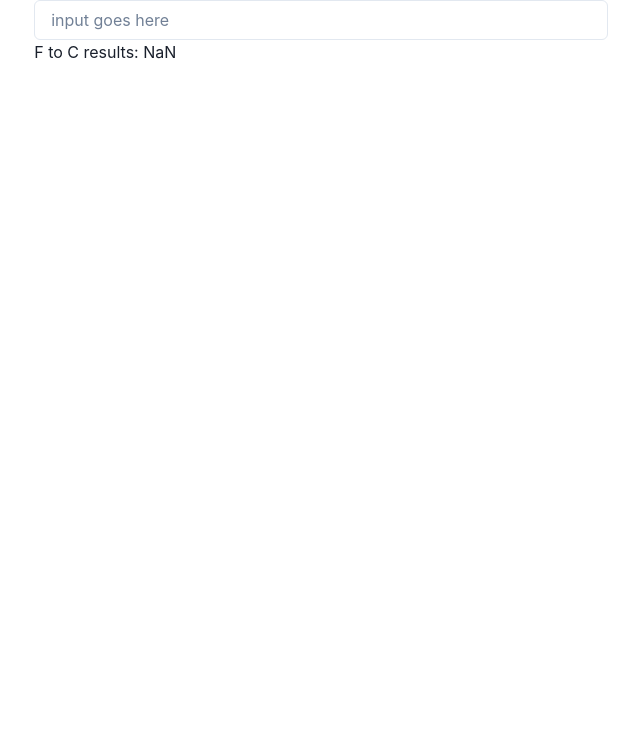
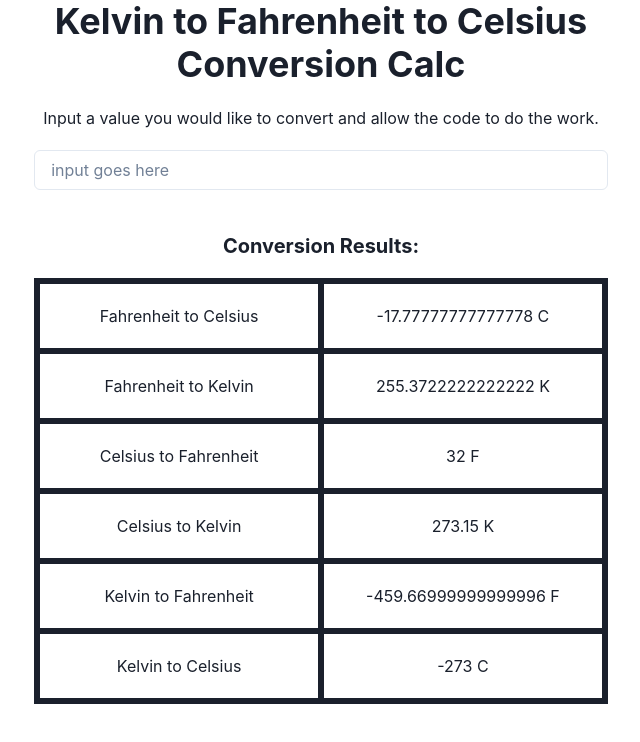
Before and after one commit to mxw74/marcus-site, a Next.js app: page /temp-conversion-calc in a window 1280 px wide. Shown: the top 742 px of the page, without its empty margins (319-959 px from the left). Built offline with nearby package versions, Linux system fonts and the light colour scheme.

Commit message:
complete conversion calculator

```diff
--- a/pages/temp-conversion-calc.js
+++ b/pages/temp-conversion-calc.js
@@ -1,50 +1,69 @@
-import { Box, Container, Input } from "@chakra-ui/react"
+import { Box, Button, Container, Heading, Input, SimpleGrid, Text } from "@chakra-ui/react"
 import { useState } from "react"
+import _ from "lodash"
 
-const fahrenheitToCelsius = (num) => {
-  return (num - 32) * (5/9)
-}
+const NumInput = ({setInputVal}) => {
 
-const fahrenheitToKelvin = (num) => {
-  return (num - 32) * (5/9) + 273.15
-}
+  const onChange1 = (evt) => {
+    setInputVal(_.toNumber(evt.target.value))
+  }
 
-const celsiusToFahrenheit = (num) => {
-  return (num * 9/5) + 32
-}
-
-const celsiusToKelvin = (num) => {
-
-}
-
-const kelvinToCelsius = (num) => {
-  return num - 273
-}
-
-const kelvinToFarenheit = (num) => {
-
-}
-
-
-
-const NumInput = () => {
-  return <Input {...{type:'number', placeholder:'input goes here'}}/>
+  return <Input {...{type:'number', placeholder:'input goes here', onChange: onChange1}}/>
 }
 
 export default function TempConversionCalc() {
-  const [degreesFahrenheit, setDegreesFahrenheit] = useState()
-  const [degreesKelvin, setDegreesKelvin] = useState()
-  const [degreesCelsius, setDegreesCelcius] = useState()
-  console.log(fahrenheitToCelsius(32) + ' f to c')
-  console.log(fahrenheitToKelvin(0) + ' f to k')
-  console.log(celsiusToFahrenheit() + 'c to f')
-  console.log(celsiusToKelvin() + ' c to k')
-  console.log(kelvinToCelsius() + ' k to c')
-  console.log(kelvinToFarenheit() + ' k to f')
+  const [inputVal, setInputVal] = useState(0)
 
-  return <Container>
-    <NumInput />
-    <Box> F to C results: {fahrenheitToCelsius(degreesFahrenheit)}</Box>
+  const fahrenheitToCelsius = (f) => {
+    return (f - 32) * (5/9)
+  }
+
+  const fahrenheitToKelvin = (f) => {
+    return (f - 32) * 5/9 + 273.15
+  }
+
+  const celsiusToFahrenheit = (c) => {
+    return (c * 9/5) + 32
+  }
+
+  const celsiusToKelvin = (c) => {
+    return c + 273.15
+  }
+
+  const kelvinToCelsius = (k) => {
+    return k - 273
+  }
+
+  const kelvinToFarenheit = (k) => {
+    return (k - 273.15) * 1.8 + 32
+  }
+
+  const p = 5
+  const my = 5
+
+  return <Container {...{align: 'center'}}>
+    <Heading>Kelvin to Fahrenheit to Celsius Conversion Calc</Heading>
+    <Text {...{my}}>Input a value you would like to convert and allow the code to do the work.</Text>
+    <NumInput {...{inputVal, setInputVal}}/>
+    <br />
+    <br />
+    <Box>
+      <Heading {...{fontSize: '20px', my}}>Conversion Results:</Heading>
+      <SimpleGrid {...{columns: 2, rows: 6, border: 'solid'}}>
+        <Text {...{border: 'solid', p}}>Fahrenheit to Celsius</Text>
+        <Text {...{border: 'solid', p}}>{fahrenheitToCelsius(inputVal) + ' C'}</Text>
+        <Text {...{border: 'solid', p}}>Fahrenheit to Kelvin</Text>
+        <Text {...{border: 'solid', p}}>{fahrenheitToKelvin(inputVal) + ' K'}</Text>
+        <Text {...{border: 'solid', p}}>Celsius to Fahrenheit</Text>
+        <Text {...{border: 'solid', p}}>{celsiusToFahrenheit(inputVal) + ' F'}</Text>
+        <Text {...{border: 'solid', p}}>Celsius to Kelvin</Text>
+        <Text {...{border: 'solid', p}}>{celsiusToKelvin(inputVal) + ' K'}</Text>
+        <Text {...{border: 'solid', p}}>Kelvin to Fahrenheit</Text>
+        <Text {...{border: 'solid', p}}>{kelvinToFarenheit(inputVal) + ' F'}</Text>
+        <Text {...{border: 'solid', p}}>Kelvin to Celsius</Text>
+        <Text {...{border: 'solid', p}}>{kelvinToCelsius(inputVal) + ' C'}</Text>
+      </SimpleGrid>
+    </Box>
 
   </Container>
 }
--- a/pages/two-box-calc.js
+++ b/pages/two-box-calc.js
@@ -1,7 +1,7 @@
 import { Box, Button, Container, HStack, Heading, Input, SimpleGrid, Text } from "@chakra-ui/react"
 import { useState } from "react"
 
-const NumInputs = ({inputVal1, inputVal2, setInputVal1, setInputVal2}) => {
+const NumInputs = ({ setInputVal1, setInputVal2}) => {
 
   const onChange1 = (evt) => {
     setInputVal1(evt.target.value)
```
Also changed, not shown: pages/conversion-calc.js (+3 -4 lines).
